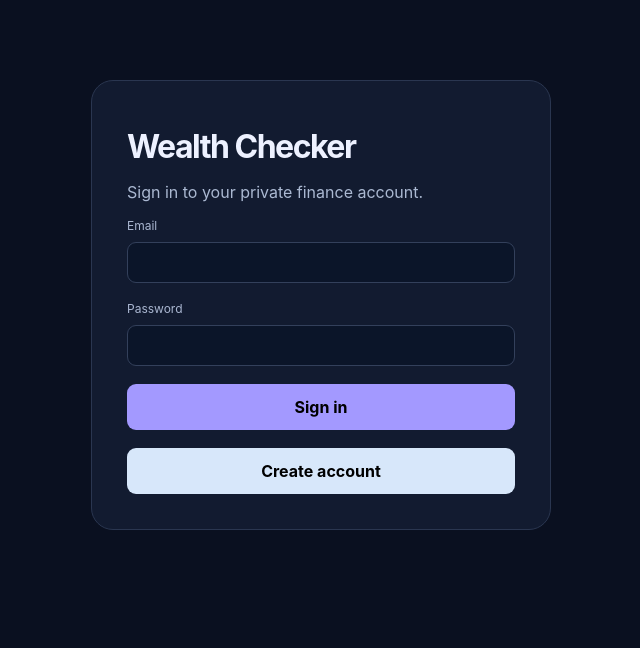
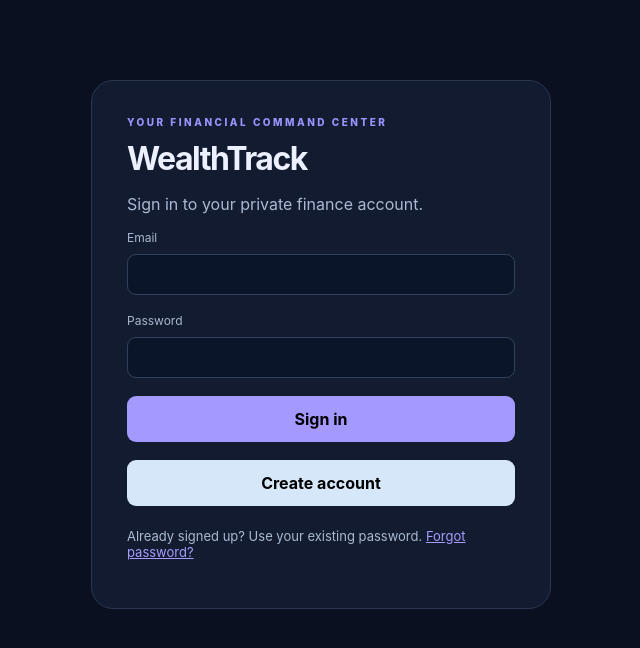
Before and after one commit to aarish0926-dotcom/Wealth_Checker, a Next.js app: page /login in a window 1280 px wide. Shown: the top 648 px of the page, without its empty margins (319-959 px from the left). Built offline with nearby package versions, Linux system fonts and the light colour scheme.

Commit message:
Improve WealthTrack account login recovery

```diff
--- a/app/login/page.tsx
+++ b/app/login/page.tsx
@@ -1,2 +1,11 @@
+import Link from 'next/link'
 import { signIn, signUp } from './actions'
-export default async function Login({searchParams}:{searchParams:Promise<{error?:string;message?:string}>}){const p=await searchParams;return <main><div className="card"><h1>Wealth Checker</h1><p className="muted">Sign in to your private finance account.</p>{p.error&&<p className="error" role="alert">{p.error}</p>}{p.message&&<p role="status">{p.message}</p>}<form><label>Email<input name="email" type="email" autoComplete="email" required/></label><label>Password<input name="password" type="password" minLength={6} autoComplete="current-password" required/></label><button formAction={signIn}>Sign in</button><button formAction={signUp} formNoValidate={false} style={{background:'#d7e7fa'}}>Create account</button></form></div></main>}
+export default async function Login({searchParams}:{searchParams:Promise<{error?:string;message?:string}>}){
+ const p=await searchParams
+ return <main><div className="card"><div className="eyebrow">YOUR FINANCIAL COMMAND CENTER</div><h1>WealthTrack</h1><p className="muted">Sign in to your private finance account.</p>
+ {p.error&&<p className="error" role="alert">{p.error}</p>}{p.message&&<p role="status">{p.message}</p>}
+ <form><label>Email<input name="email" type="email" autoComplete="email" required/></label><label>Password<input name="password" type="password" minLength={6} autoComplete="current-password" required/></label>
+ <button formAction={signIn}>Sign in</button><button formAction={signUp} style={{background:'#d7e7fa'}}>Create account</button></form>
+ <p className="muted" style={{fontSize:13,marginTop:22}}>Already signed up? Use your existing password. <Link href="/forgot-password">Forgot password?</Link></p>
+ </div></main>
+}
```
